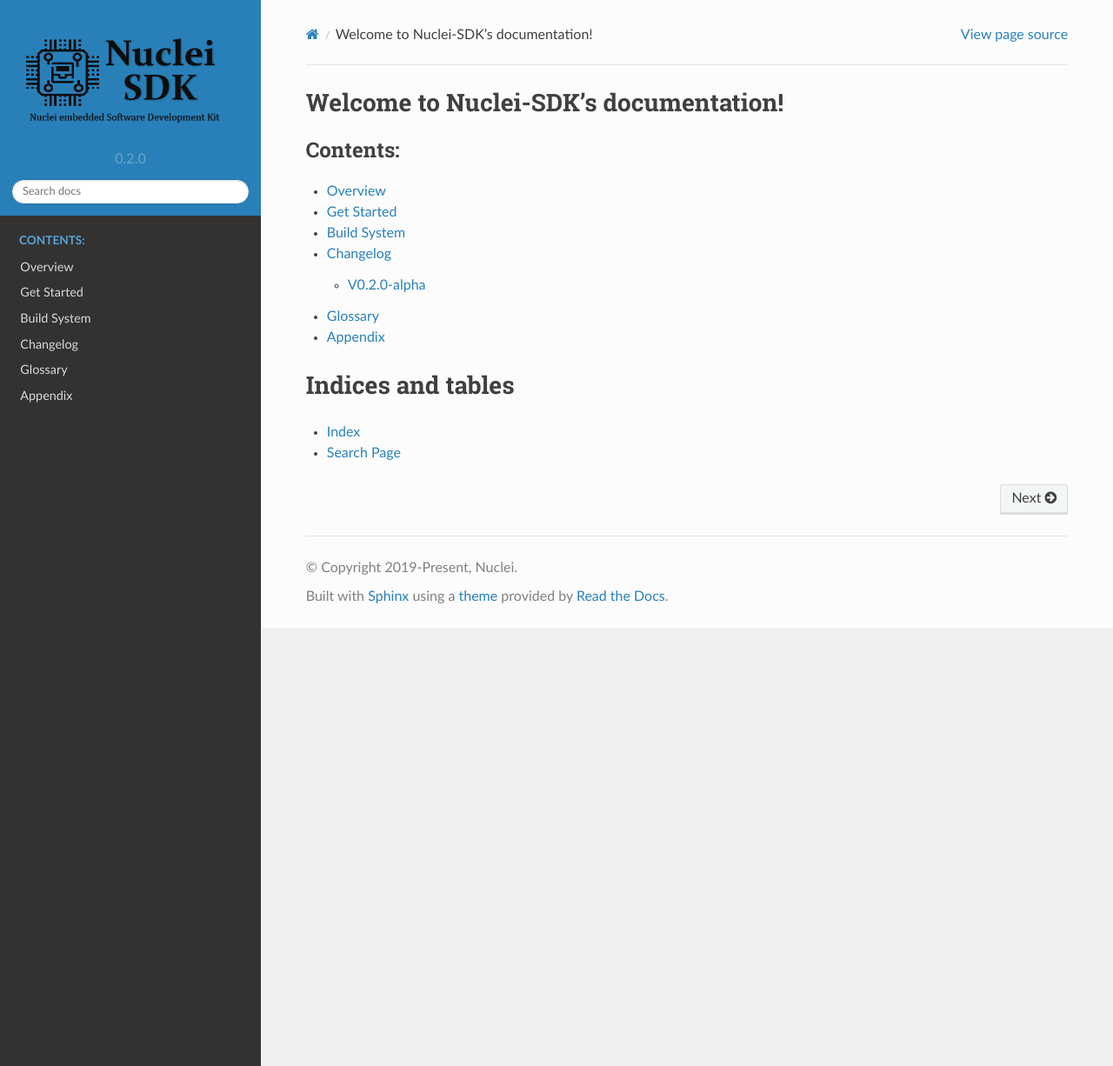
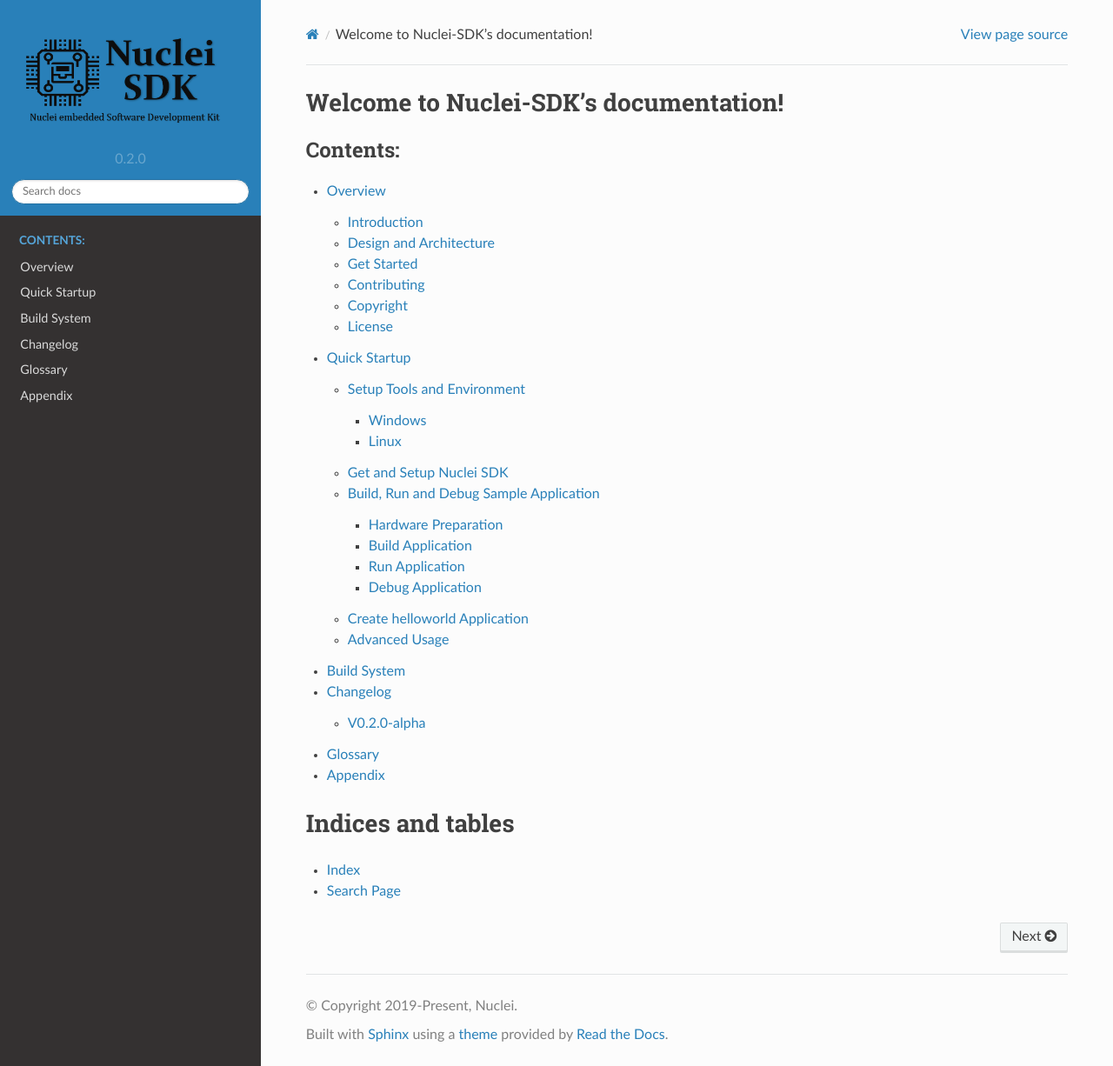
Before and after one commit to Nuclei-Software/nuclei-sdk, a Sphinx documentation site: the page built from doc/source/index.rst, in a window 1280 px wide and 1226 px high. Shown: the whole window at 87% size. Built offline with Sphinx 7.4.7 and the Read the Docs theme 2.0.0, drawn with Linux system fonts in a browser that asks for light colours.

Commit message:
doc: setup doc folder and file structure
Signed-off-by: Huaqi Fang <578567190@qq.com>

```diff
--- a/doc/source/get_started.rst
+++ /dev/null
@@ -1,4 +0,0 @@
-.. _get_started:
-
-Get Started
-===========
--- a/doc/source/index.rst
+++ b/doc/source/index.rst
@@ -10,7 +10,7 @@
    :caption: Contents:
 
    overview.rst
-   get_started.rst
+   quickstart.rst
    build_system.rst
    changelog.rst
    glossary.rst
--- a/doc/source/overview.rst
+++ b/doc/source/overview.rst
@@ -2,3 +2,39 @@
 
 Overview
 ========
+
+
+.. _overview_intro:
+
+Introduction
+------------
+
+
+.. _overview_design_arch:
+
+Design and Architecture
+-----------------------
+
+
+.. _overview_getstarted:
+
+Get Started
+-----------
+
+
+.. _overview_contribute:
+
+Contributing
+------------
+
+
+.. _overview_copyright:
+
+Copyright
+---------
+
+
+.. _overview_license:
+
+License
+-------
--- /dev/null
+++ b/doc/source/quickstart.rst
@@ -0,0 +1,47 @@
+.. _quickstart:
+
+Quick Startup
+=============
+
+.. _quickstart_setup_tools_env:
+
+Setup Tools and Environment
+---------------------------
+
+.. _quickstart_setup_tools_env_windows:
+
+Windows
+~~~~~~~
+
+.. _quickstart_setup_tools_env_linx:
+
+Linux
+~~~~~
+
+.. _quickstart_get_set_nucleisdk:
+
+Get and Setup Nuclei SDK
+------------------------
+
+.. _quickstart_buildrundebug_app:
+
+Build, Run and Debug Sample Application
+---------------------------------------
+
+Hardware Preparation
+~~~~~~~~~~~~~~~~~~~~
+
+Build Application
+~~~~~~~~~~~~~~~~~
+
+Run Application
+~~~~~~~~~~~~~~~
+
+Debug Application
+~~~~~~~~~~~~~~~~~
+
+Create helloworld Application
+-----------------------------
+
+Advanced Usage
+--------------
```
Also changed, not shown: doc/source/contribute.rst (added), doc/source/design/app.rst (added), doc/source/design/index.rst (added), doc/source/design/nuclei.rst (added), doc/source/design/peripheral.rst (added), doc/source/design/rtos.rst (added), doc/source/design/soc.rst (added), doc/source/develop/appdev.rst (added), doc/source/develop/builddoc.rst (added), doc/source/develop/buildsystem.rst (added), doc/source/develop/codestyle.rst (added), doc/source/develop/index.rst (added), doc/source/faq.rst (added), doc/source/license.rst (added).
